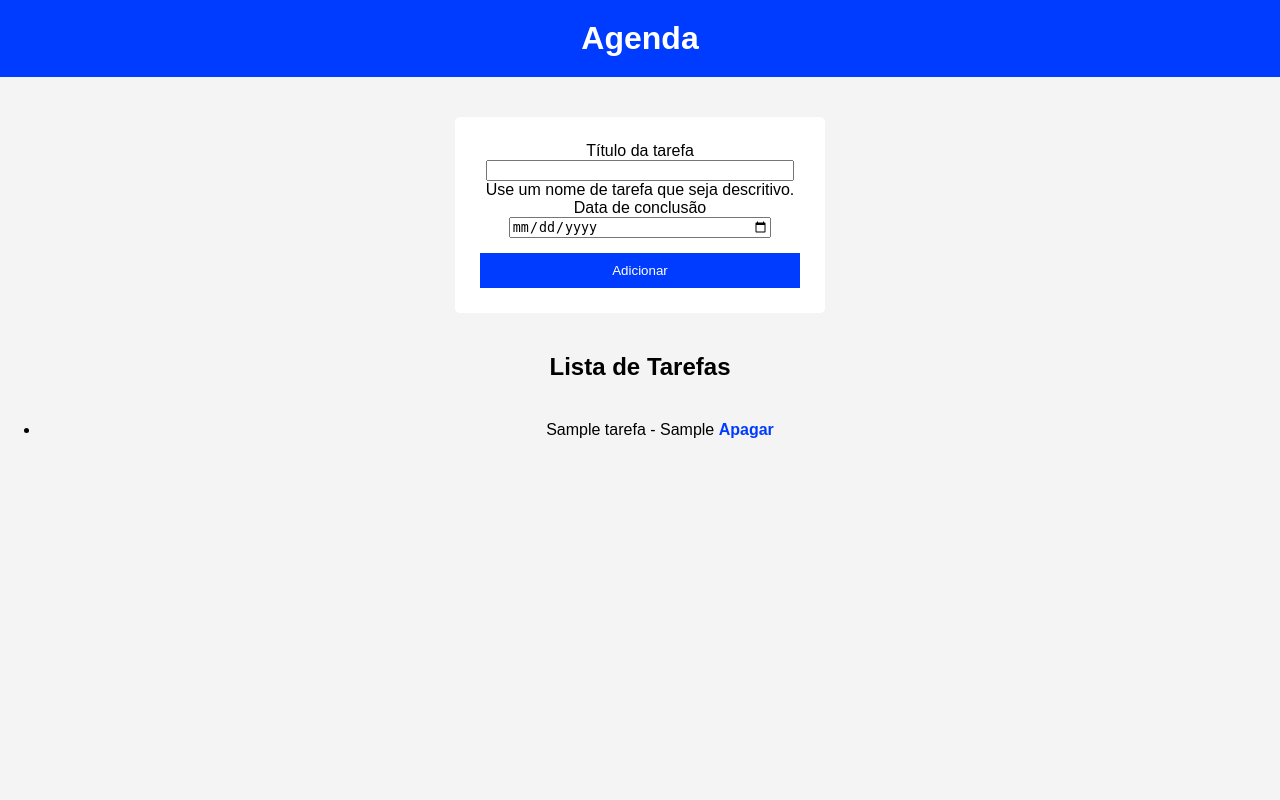
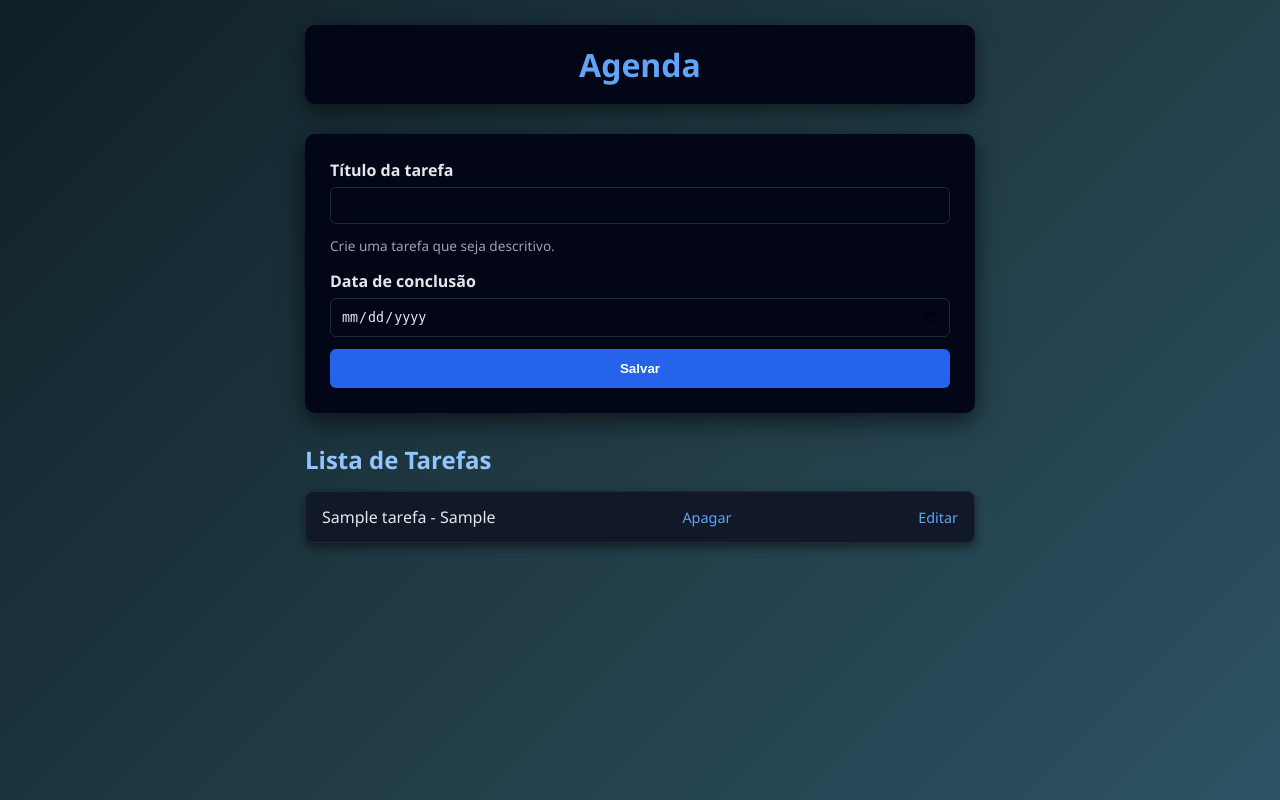
Before and after one commit to PedroCesar553/agenda, a Flask app: page /agenda in a window 1280 px wide. Run offline with Flask 3, Linux system fonts and the light colour scheme; tables that the repository leaves empty hold one stand-in row (values such as "Sample post").

Commit message:
Alterando o estilo da pagina

```diff
--- a/app.py
+++ b/app.py
@@ -27,6 +27,24 @@ def delete(idTarefa):
     # return render_template('agenda.html', titulo="Agenda", tarefas=tarefas)
     return redirect(url_for('agenda'))
 
+@app.route('/update/<int:idTarefa>', methods=['GET', 'POST'])
+def update(idTarefa):
+
+    if request.method == 'POST':
+        tarefas = Tarefa.obter_tarefas
+        titulo = request.form['titulo-tarefa']
+        data = request.form['data-conclusao']
+        tarefa = Tarefa(titulo, data, idTarefa)
+        tarefa.atualizar_tarefa()
+        return redirect(url_for('agenda'))
+
+    tarefa = Tarefa.obter_tarefas()
+    tarefa_selecionada = Tarefa.id(idTarefa)
+
+    return render_template('agenda.html', titulo=f'Editando a tarefa ID: {idTarefa}', tarefas=tarefa, tarefa_selecionada=tarefa_selecionada)
+
+
+
 @app.route('/ola')
 def ola_mundo():
     return "Olá, Mundo!"
--- a/models/tarefa.py
+++ b/models/tarefa.py
@@ -4,50 +4,39 @@ from sqlite3 import Cursor
 
 class Tarefa:
     def __init__(self: Self, titulo_tarefa: Optional[str], data_conclusao: Optional[str] = None, id_tarefa: Optional[int] = None) -> None:
-        self.titulo_tarefa: Optional[str] = titulo_tarefa
-        self.data_conclusao: Optional[str] = data_conclusao
-        self.id_tarefa: Optional[int] = id_tarefa
-
-    # Sem o conceito de sobrecarga
-    # Tarefa(titulo_tarefa="Nova tarefa")
-    # Tarefa(titulo_tarefa="Outra tarefa", data_conclusao="2026-02-03")
-    # Tarefa(id_tarefa=1)
+        self.titulo_tarefa = titulo_tarefa
+        self.data_conclusao = data_conclusao
+        self.id_tarefa = id_tarefa
 
     @classmethod
     def id(cls, id: int) -> Self:
         with Database('./data/tarefas.sqlite3') as db:
-            query: str = 'SELECT titulo_tarefa, data_conclusao FROM tarefas WHERE id = ?;'
-            params: tuple = (id,)
-            resultado: list[Any] = db.buscar_tudo(query, params)
-            # resultado = [["titulo_tarefa", "data_conclusao"]]
+            query = 'SELECT titulo_tarefa, data_conclusao FROM tarefas WHERE id = ?;'
+            params = (id,)
+            [[titulo, data]] = db.buscar_tudo(query, params)
+        return cls(titulo, data, id)
 
-            # Desempacotamento de coleção
-            [[titulo, data]] = resultado
-
-        return cls(id_tarefa=id, titulo_tarefa=titulo, data_conclusao=data)
-
-    # Simulando o conceito de sobrecarga
-    # Tarefa('Título da Tarefa')
-    # Tarefa('Título da Tarefa', '2026-02-03')
-    # Tarefa.id(1)
-
-    def salvar_tarefa(self: Self) -> None:
+    def salvar_tarefa(self) -> None:
         with Database('./data/tarefas.sqlite3') as db:
-            query: str = "INSERT INTO tarefas (titulo_tarefa, data_conclusao) VALUES (?, ?);"
-            params: tuple = (self.titulo_tarefa, self.data_conclusao)
+            query = "INSERT INTO tarefas (titulo_tarefa, data_conclusao) VALUES (?, ?);"
+            params = (self.titulo_tarefa, self.data_conclusao)
             db.executar(query, params)
 
     @classmethod
     def obter_tarefas(cls) -> list[Self]:
         with Database('./data/tarefas.sqlite3') as db:
-            query: str = 'SELECT titulo_tarefa, data_conclusao, id FROM tarefas;'
-            resultados: list[Any] = db.buscar_tudo(query)
-            tarefas: list[Self] = [cls(titulo, data, id) for titulo, data, id in resultados]
-            return tarefas
+            query = 'SELECT titulo_tarefa, data_conclusao, id FROM tarefas;'
+            resultados = db.buscar_tudo(query)
+            return [cls(titulo, data, id) for titulo, data, id in resultados]
 
-    def excluir_tarefa(self) -> Cursor:
+    def excluir_tarefa(self) -> None:
         with Database('./data/tarefas.sqlite3') as db:
-            query: str = 'DELETE FROM tarefas WHERE id = ?;'
-            params: tuple = (self.id_tarefa,)
+            query = 'DELETE FROM tarefas WHERE id = ?;'
+            db.executar(query, (self.id_tarefa,))
+
+    def atualizar_tarefa(self) -> Cursor:
+        with Database('./data/tarefas.sqlite3') as db:
+            query: str = 'UPDATE tarefas SET titulo_tarefa = ?, data_conclusao = ? WHERE id = ?;'
+            params: tuple = ( self.titulo_tarefa, self.data_conclusao, self.id_tarefa )
             resultado: Cursor = db.executar(query, params)
             return resultado
--- a/static/style.css
+++ b/static/style.css
@@ -1,69 +1,155 @@
-/* Estilo geral da página */
-body {
-    font-family: Arial, sans-serif;
-    background-color: #f4f4f4;
+/* RESET */
+* {
     margin: 0;
     padding: 0;
-    text-align: center;
-}
-
-/* Título principal */
-h1 {
-    background-color: #003cff;
-    color: white;
-    padding: 20px;
-    margin: 0;
-}
-
-/* Conteúdo central */
-form, p, a {
-    margin-top: 20px;
-}
-
-/* Form */
-form {
-    background-color: white;
-    width: 320px;
-    padding: 25px;
-    border-radius: 5px;
-
-    margin: 40px auto;
-
-    display: flex;
-    flex-direction: column;
-    align-items: center;
-}
-
-
-
-/* Inputs */
-input, button {
-    width: 100%;
     box-sizing: border-box;
 }
 
+/* BODY */
+body {
+    font-family: "Segoe UI", Tahoma, sans-serif;
+    background: linear-gradient(135deg, #0f2027, #203a43, #2c5364);
+    color: #e5e7eb;
+    min-height: 100vh;
+}
 
-/* Botão */
+/* CONTAINER */
+.container {
+    max-width: 720px;
+    margin: auto;
+    padding: 25px;
+}
+
+/* TÍTULO */
+h1 {
+    text-align: center;
+    background: #020617;
+    color: #60a5fa;
+    padding: 18px;
+    border-radius: 10px;
+    margin-bottom: 30px;
+    box-shadow: 0 6px 20px rgba(0,0,0,0.5);
+}
+
+/* FORMULÁRIO */
+form {
+    background: #020617;
+    padding: 25px;
+    border-radius: 10px;
+    margin-bottom: 30px;
+    box-shadow: 0 8px 25px rgba(0,0,0,0.6);
+}
+
+label {
+    font-weight: 600;
+    margin-bottom: 6px;
+    display: block;
+}
+
+input {
+    width: 100%;
+    padding: 10px;
+    border-radius: 6px;
+    border: 1px solid #1f2933;
+    background: #020617;
+    color: #e5e7eb;
+    margin-bottom: 12px;
+}
+
+input:focus {
+    outline: none;
+    border-color: #60a5fa;
+}
+
+/* TEXTO DE AJUDA */
+.form-text {
+    font-size: 0.85rem;
+    color: #9ca3af;
+    margin-bottom: 15px;
+}
+
+/* BOTÕES */
 button {
     width: 100%;
-    padding: 10px;
-    margin-top: 15px;
-    background-color: #003cff;
+    padding: 12px;
+    border-radius: 6px;
+    border: none;
+    background: #2563eb;
     color: white;
-    border: none;
+    font-weight: bold;
     cursor: pointer;
 }
 
-/* Efeito simples no botão */
 button:hover {
-    background-color: #003cff;
+    background: #1d4ed8;
 }
 
-/* Link */
-a {
-    display: inline-block;
-    margin-top: 20px;
+.btn-secundary {
+    display: block;
+    margin-top: 12px;
+    text-align: center;
+    padding: 10px;
+    border-radius: 6px;
+    background: #374151;
+    color: #e5e7eb;
     text-decoration: none;
-    color: #003cff;
-    font-weight: bold;
 }
+
+.btn-secundary:hover {
+    background: #4b5563;
+}
+
+/* LISTA */
+h2 {
+    margin-bottom: 15px;
+    color: #93c5fd;
+}
+
+ul {
+    list-style: none;
+}
+
+/* ITEM DA TAREFA (AGORA VISÍVEL) */
+li {
+    background: #111827;
+    border: 1px solid #1f2933;
+    color: #e5e7eb;
+
+    padding: 14px 16px;
+    border-radius: 8px;
+    margin-bottom: 12px;
+
+    display: flex;
+    justify-content: space-between;
+    align-items: center;
+
+    box-shadow: 0 4px 10px rgba(0,0,0,0.5);
+}
+
+/* TEXTO */
+li span {
+    font-size: 0.95rem;
+}
+
+/* AÇÕES */
+.acoes {
+    display: flex;
+    gap: 14px;
+}
+
+li a {
+    color: #60a5fa;
+    font-size: 0.9rem;
+    text-decoration: none;
+}
+
+li a:hover {
+    color: #93c5fd;
+    text-decoration: underline;
+}
+
+/* MENSAGEM VAZIA */
+p {
+    text-align: center;
+    color: #9ca3af;
+}
--- a/templates/agenda.html
+++ b/templates/agenda.html
@@ -6,8 +6,8 @@
         <div class="mb-3">
             <label for="titulo-tarefa" class="form-label">Título da tarefa</label>
             <input type="text" class="form-control" name="titulo-tarefa" id="titulo-tarefa"
-                aria-describedby="ajudaNomeTarefa" required>
-            <div id="ajudaNomeTarefa" class="form-text">Use um nome de tarefa que seja descritivo.</div>
+                aria-describedby="ajudaNomeTarefa" value="{{ tarefa_selecionada.titulo_tarefa if tarefa_selecionada else ''}}" required>
+            <div id="ajudaNomeTarefa" class="form-text">Crie uma tarefa que seja descritivo.</div>
         </div>
 
         <div class="mb-3">
@@ -15,7 +15,11 @@
             <input type="date" class="form-control" name="data-conclusao" id="data-conclusao">
         </div>
 
-        <button type="submit" class="btn btn-primary">Adicionar</button>
+        <button type="submit" class="btn btn-primary">Salvar</button>
+
+        {% if tarefa_selecionada %}
+            <a href="{{ url_for('agenda') }}" class="btn btn-secundary">Cancelar</a>
+        {% endif %}
     </form>
 
     <h2 class="my-3">Lista de Tarefas</h2>
@@ -24,7 +28,11 @@
 
         <ul>
             {% for tarefa in tarefas %}
-                <li>{{ tarefa.titulo_tarefa }} - {{ tarefa.data_conclusao }} <a href="{{ url_for('delete', idTarefa=tarefa.id_tarefa) }}">Apagar</a></li>
+                <li>{{ tarefa.titulo_tarefa }} - {{ tarefa.data_conclusao }}
+                    <a href="{{ url_for('delete', idTarefa=tarefa.id_tarefa) }}">Apagar</a>
+                    <a href="{{ url_for('update', idTarefa=tarefa.id_tarefa) }}">Editar</a>
+                </li>
+                <!-- Controle para editar -->
             {% endfor %}
         </ul>
 
```
Also changed, not shown: data/tarefas.sqlite3.
